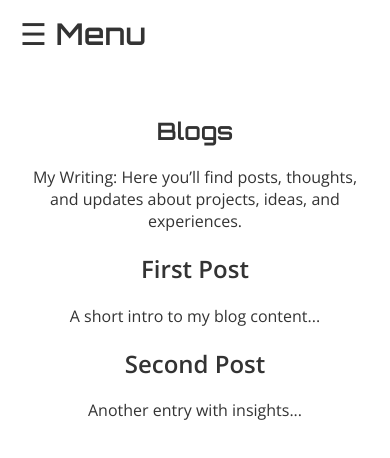
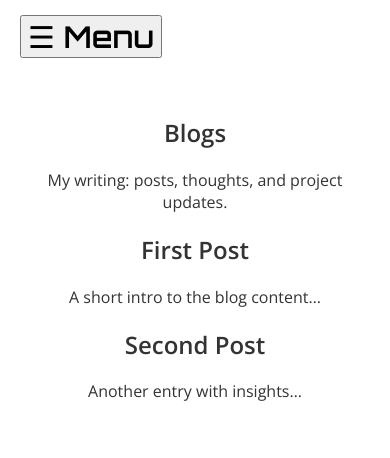
Before and after one commit to Mayarune/mayarune.github.io, a plain HTML site: page blogs.html in a window 390 px wide. Drawn offline with nearby package versions, Linux system fonts and the light colour scheme.

Commit message:
Refactor blogs.html for better semantics and accessibility
Updated HTML structure and improved accessibility.

```diff
--- a/blogs.html
+++ b/blogs.html
@@ -1,34 +1,35 @@
 <!DOCTYPE html>
 <html lang="en">
 <head>
-  <meta charset="UTF-8">
+  <meta charset="UTF-8" />
   <title>Blogs</title>
-  <link href="https://fonts.googleapis.com/css2?family=Open+Sans:wght@400;600&family=Orbitron:wght@600&display=swap" rel="stylesheet">
-  <link rel="stylesheet" href="style.css">
+  <meta name="viewport" content="width=device-width, initial-scale=1" />
+  <link href="https://fonts.googleapis.com/css2?family=Open+Sans:wght@400;600&family=Orbitron:wght@600&display=swap" rel="stylesheet" />
+  <link rel="stylesheet" href="style.css" />
 </head>
 <body>
-  <span class="nav-btn" onclick="openNav()">☰ Menu</span>
+  <button class="nav-btn" onclick="openNav()">☰ Menu</button>
 
-  <div id="mySidenav" class="sidenav">
+  <nav id="mySidenav" class="sidenav" aria-label="Side navigation">
     <span class="closebtn" onclick="closeNav()">&times;</span>
     <a href="index.html">Home</a>
     <a href="blogs.html">Blogs</a>
-    <a href="contact.html">Contact & Socials</a>
+    <a href="contact.html">Contact</a>
     <a href="projects.html">Projects</a>
-    <a href="#" onclick="toggleDarkMode()">Toggle Theme</a>
-  </div>
+    <button onclick="toggleDarkMode()">Toggle theme</button>
+  </nav>
 
   <section>
-    <h1 style="font-family:'Orbitron',sans-serif;">Blogs</h1>
-    <p>My Writing: Here you’ll find posts, thoughts, and updates about projects, ideas, and experiences.</p>
+    <h1>Blogs</h1>
+    <p>My writing: posts, thoughts, and project updates.</p>
 
     <article>
       <h2>First Post</h2>
-      <p>A short intro to my blog content...</p>
+      <p>A short intro to the blog content…</p>
     </article>
     <article>
       <h2>Second Post</h2>
-      <p>Another entry with insights...</p>
+      <p>Another entry with insights…</p>
     </article>
   </section>
 
```
